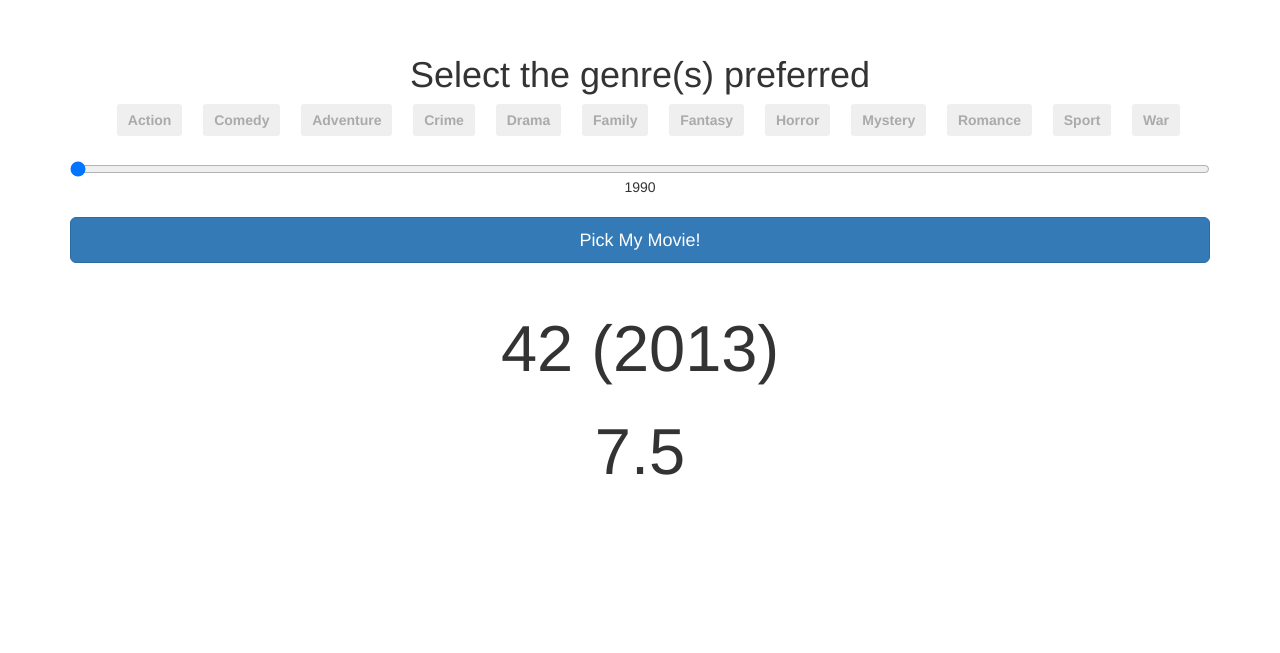
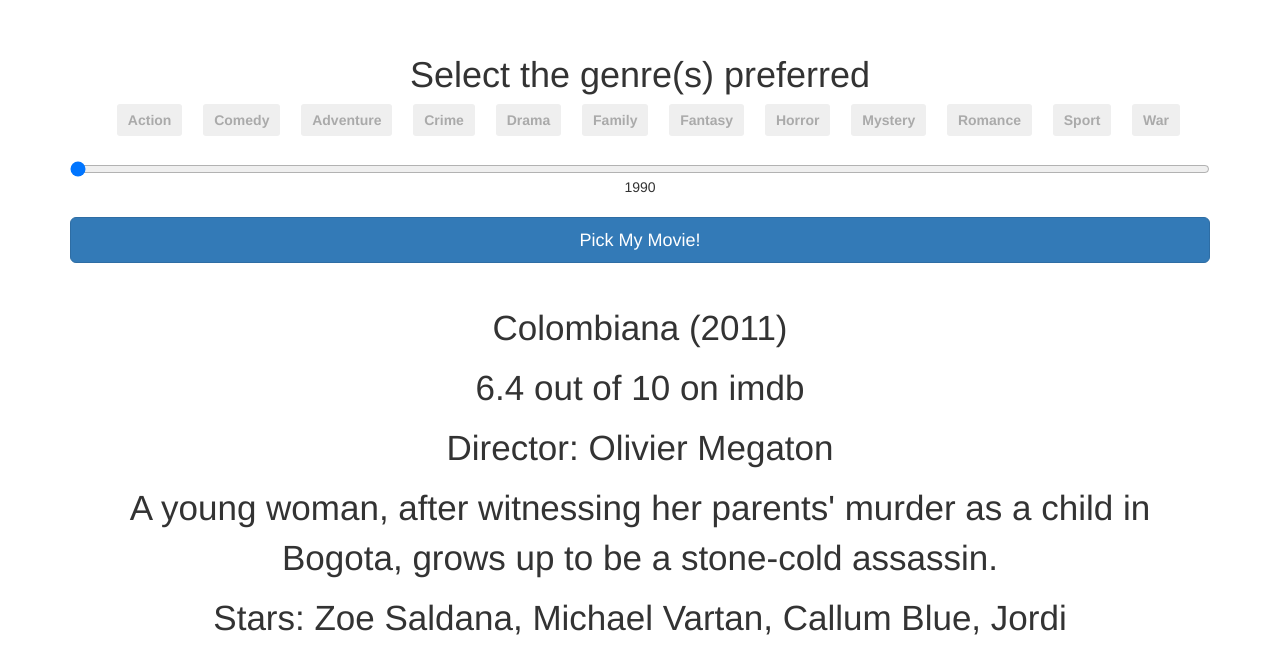
Before and after one commit to ibrahimjaafar/pickmymovie, a website: page views/index.html in a window 1280 px wide. Shown: the part 183-836 px from the top of the page. Before the commit the page ends 800 px from the top, so only its background shows below. Drawn offline with nearby package versions, Linux system fonts and the light colour scheme.

Commit message:
Added a better description

```diff
--- a/views/index.html
+++ b/views/index.html
@@ -66,6 +66,9 @@
 	<div class="movie">
 	<p id="movie" ></p>
 	<p id="movieRating" ></p>
+	<p id="movieDir"></p>
+	<p id="movieDesc"></p>
+	<p id="movieActors"></p>
 	</div>
 	</div>
 
--- a/views/movies.js
+++ b/views/movies.js
@@ -3,13 +3,41 @@ window.onload = function () {
 	var range = $('.input-range'),
 		value = $('.range-value');
 
-value.html(range.attr('value'));
+	value.html(range.attr('value'));
 
-range.on('input', function(){
+	range.on('input', function(){
     value.html(this.value);
 });
 	$.getJSON("output.json", function (res) {
-	document.getElementById("movie").innerHTML=res.title+"";
-	document.getElementById("movieRating").innerHTML=res.rating+"";
+
+
+	movie = $("[id=movie]");
+	movie_rating = $("[id=movieRating]");
+	dir = $("[id=movieDir]");
+	movie_desc = $("[id=movieDesc]");
+	movie_actors = $("[id=movieActors]");
+	movie.text(res.title+"");
+
+
+	//Check if values are null
+	if (res.rating != null)
+	movie_rating.text(res.rating+" out of 10 on imdb");
+	else
+	movie_rating.text("Not found");
+
+	if (res.director != null)
+	dir.text(res.director+"");
+	else
+	dir.text("Not found");
+
+	if(res.description !=null)
+	movie_desc.text(res.description+"");
+	else
+	movie_desc.text("Not found");
+
+	if (res.rating != null)
+	movie_actors.text(res.actors+"");
+	else
+	movie_actors.text("Not found");
 	});
 }
--- a/views/output.json
+++ b/views/output.json
@@ -1,8 +1,13 @@
 {
     "title": [
-        "\n    \n    42\n    (2013)"
+        "\n    \n    Colombiana\n    (2011)"
     ],
     "rating": [
-        "7.5"
-    ]
+        "6.4"
+    ],
+    "actors": "Stars:\nZoe Saldana, \nMichael Vartan, \nCallum Blue, \nJordi ",
+    "director": [
+        "Director:\nOlivier Megaton\n             "
+    ],
+    "description": "\n            \n    \n\nA young woman, after witnessing her parents' murder as a child in Bogota, grows up to be a stone-cold assassin.\n    \n    "
 }
--- a/views/style.css
+++ b/views/style.css
@@ -41,7 +41,7 @@ input[type="checkbox"] + label {
 
 .movie{
 	margin-top: 4rem;
-	font-size: 6.5rem;
+	font-size: 3.5rem;
 }
 input[type="checkbox"]:checked + label{
 
```
Also changed, not shown: app.js (+11 -1 lines).
